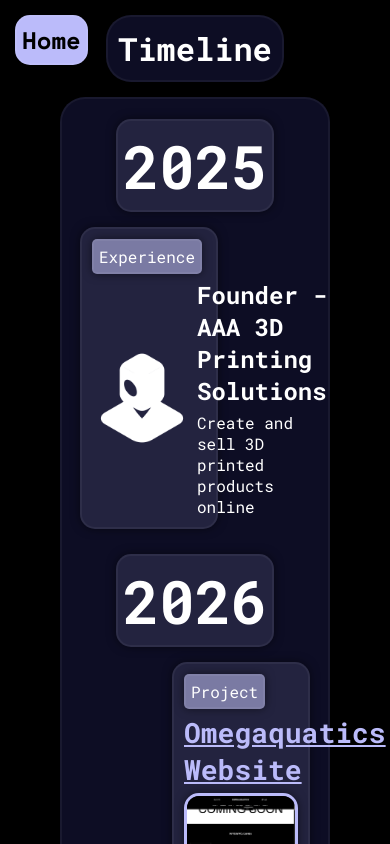
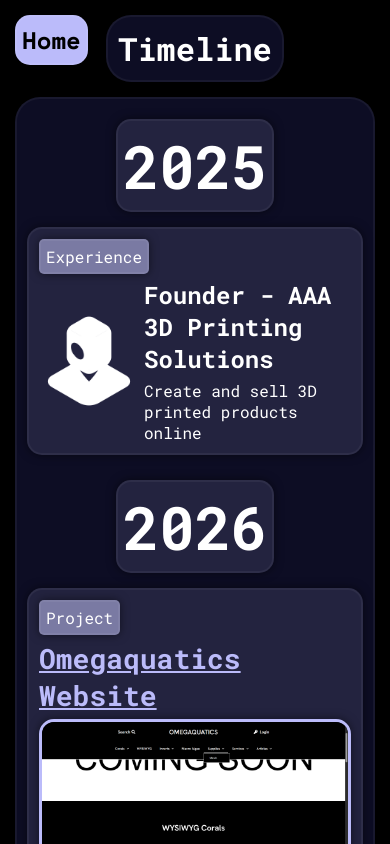
Before and after one commit to jevenshirrell/portfolio-node, a website: page views/timeline.html in a window 390 px wide. Shown: the top 844 px of the page. Drawn offline with nearby package versions, Linux system fonts and the light colour scheme; files that its build step writes are made by us from their sources; files whose address does not match are found by name.

Commit message:
Responsive timeline
media queries for timeline page

```diff
--- a/public/css/timeline.css
+++ b/public/css/timeline.css
@@ -42,7 +42,7 @@ body {
     gap: 5px;
     display: flex;
     flex-direction: column;
-    max-width: 60%;
+    max-width: 75%;
 }
 .event:hover, .year:hover {
     background-color: color-mix(in srgb, var(--card), white 5%);
@@ -87,3 +87,15 @@ body {
 .right {
     align-self: flex-end;
 }
+
+/* MEDIA QUERIES */
+/* mobile */
+@media (max-width: 768px) {
+    #tlWrapper {
+        width: 100%;
+        padding: 10px;
+    }
+    .event {
+        max-width: 100%;
+    }
+}
```
